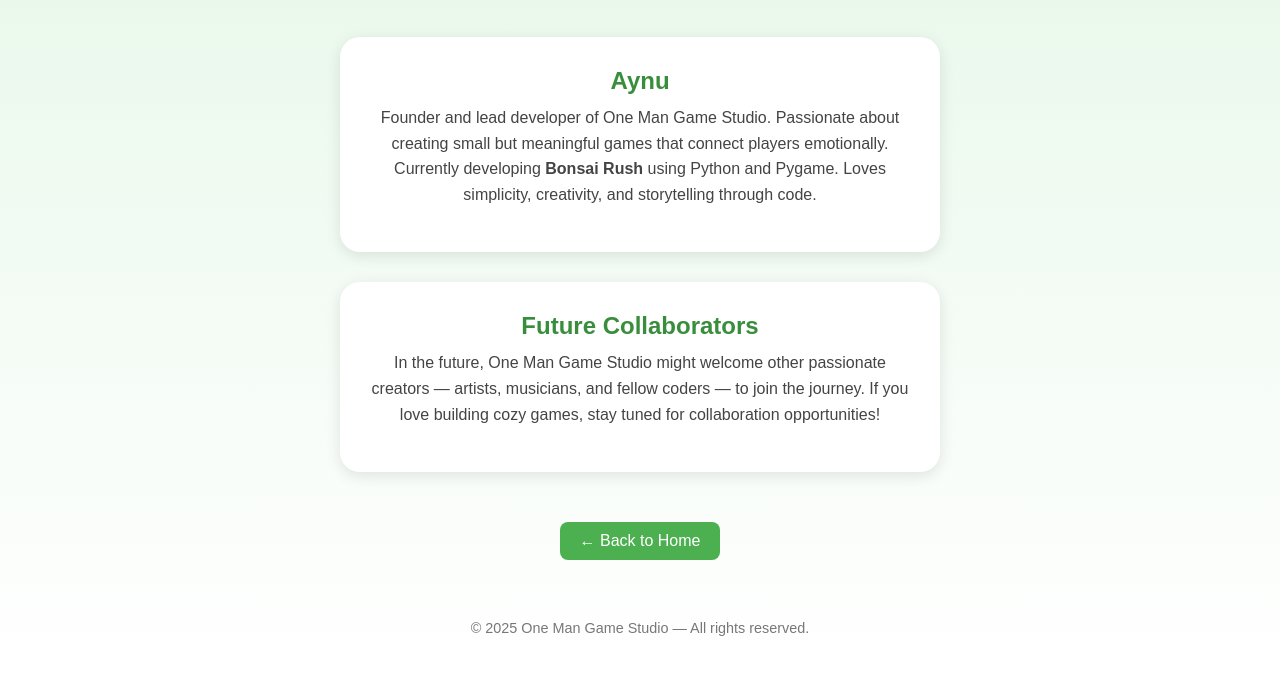
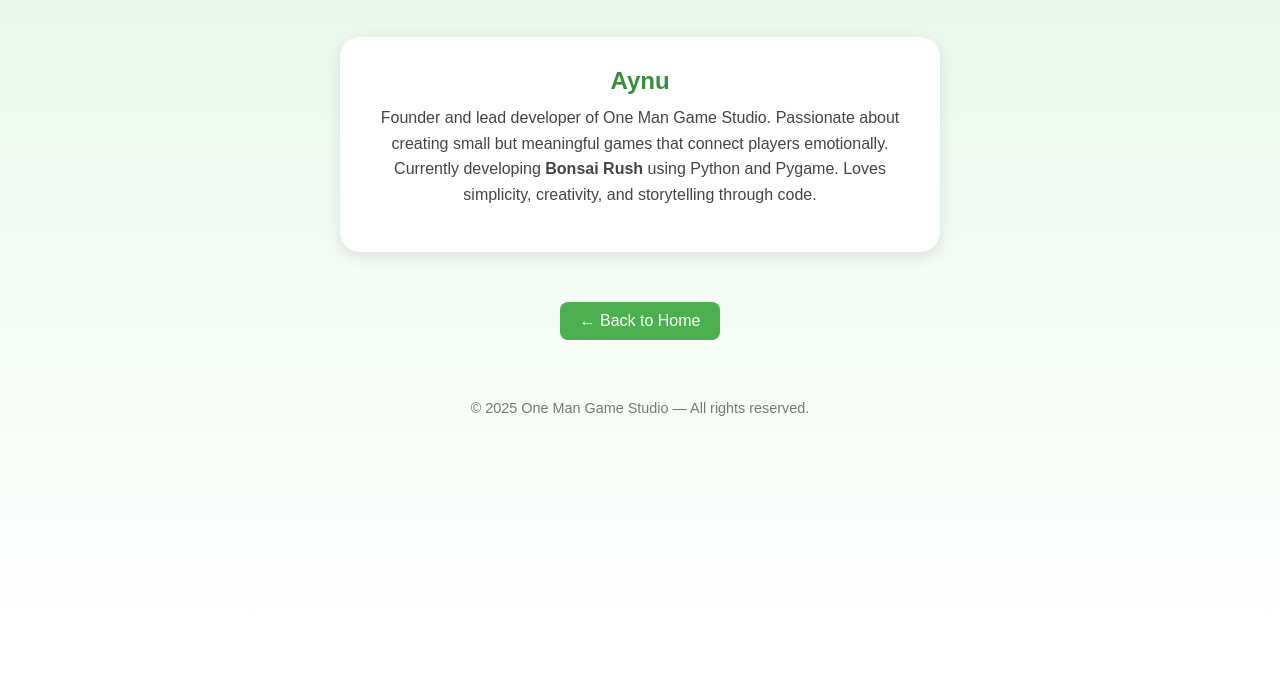
Before and after one commit to One-Man-Game-Studio/one-man-game-studio.github.io, a plain HTML site: page Developers/index.html in a window 1280 px wide. Shown: the part 149-824 px from the top of the page. After the commit the page ends 800 px from the top, so only its background shows below. Drawn offline with Linux system fonts and the light colour scheme.

Commit message:
Update index.html

```diff
--- a/Developers/index.html
+++ b/Developers/index.html
@@ -88,11 +88,6 @@
     <p class="bio">Founder and lead developer of One Man Game Studio. Passionate about creating small but meaningful games that connect players emotionally. Currently developing <strong>Bonsai Rush</strong> using Python and Pygame. Loves simplicity, creativity, and storytelling through code.</p>
   </section>
 
-  <section class="dev-card">
-    <h2>Future Collaborators</h2>
-    <p class="bio">In the future, One Man Game Studio might welcome other passionate creators — artists, musicians, and fellow coders — to join the journey. If you love building cozy games, stay tuned for collaboration opportunities!</p>
-  </section>
-
   <a href="one-man-game-studio.github.io" class="link-button">← Back to Home</a>
 
   <footer>
```
